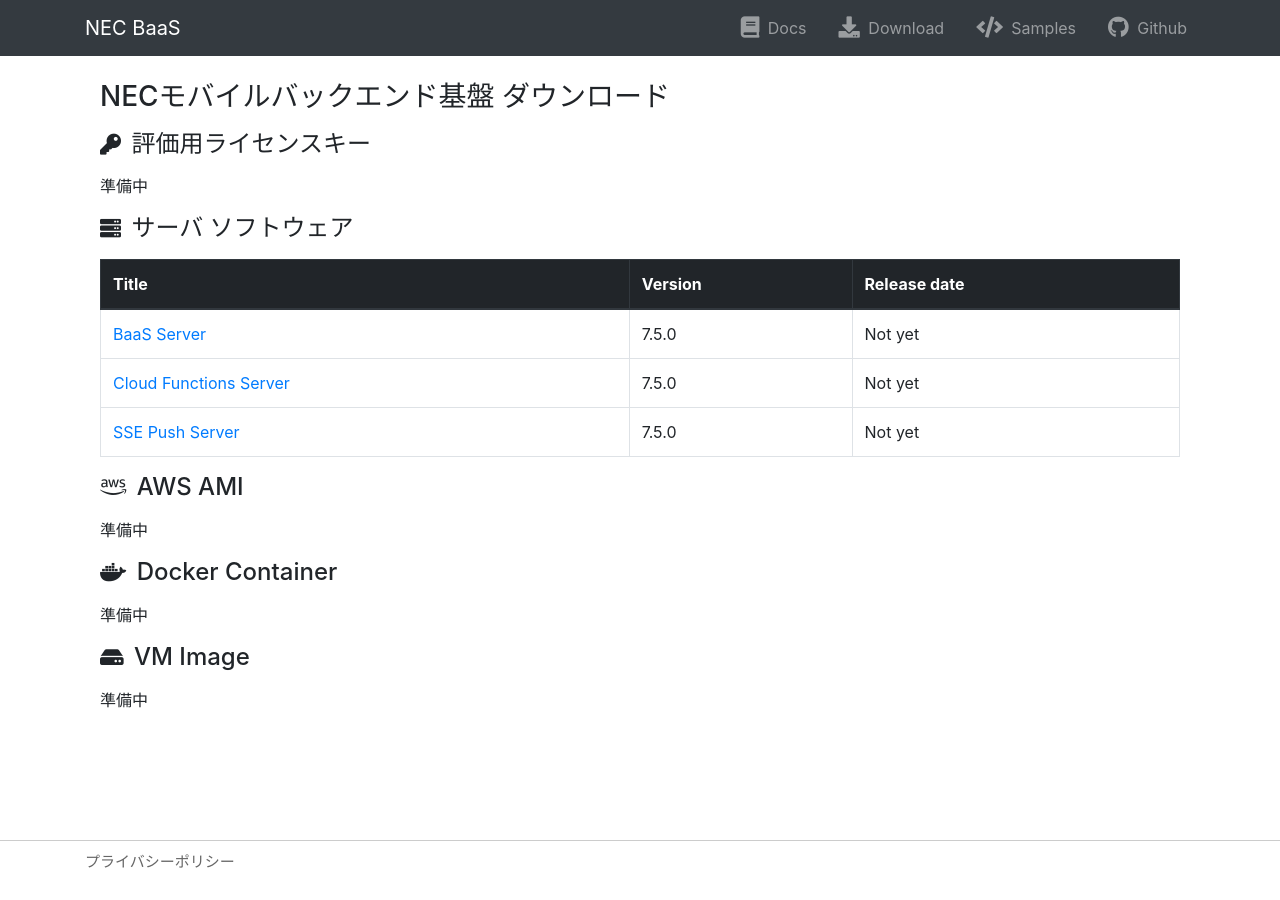
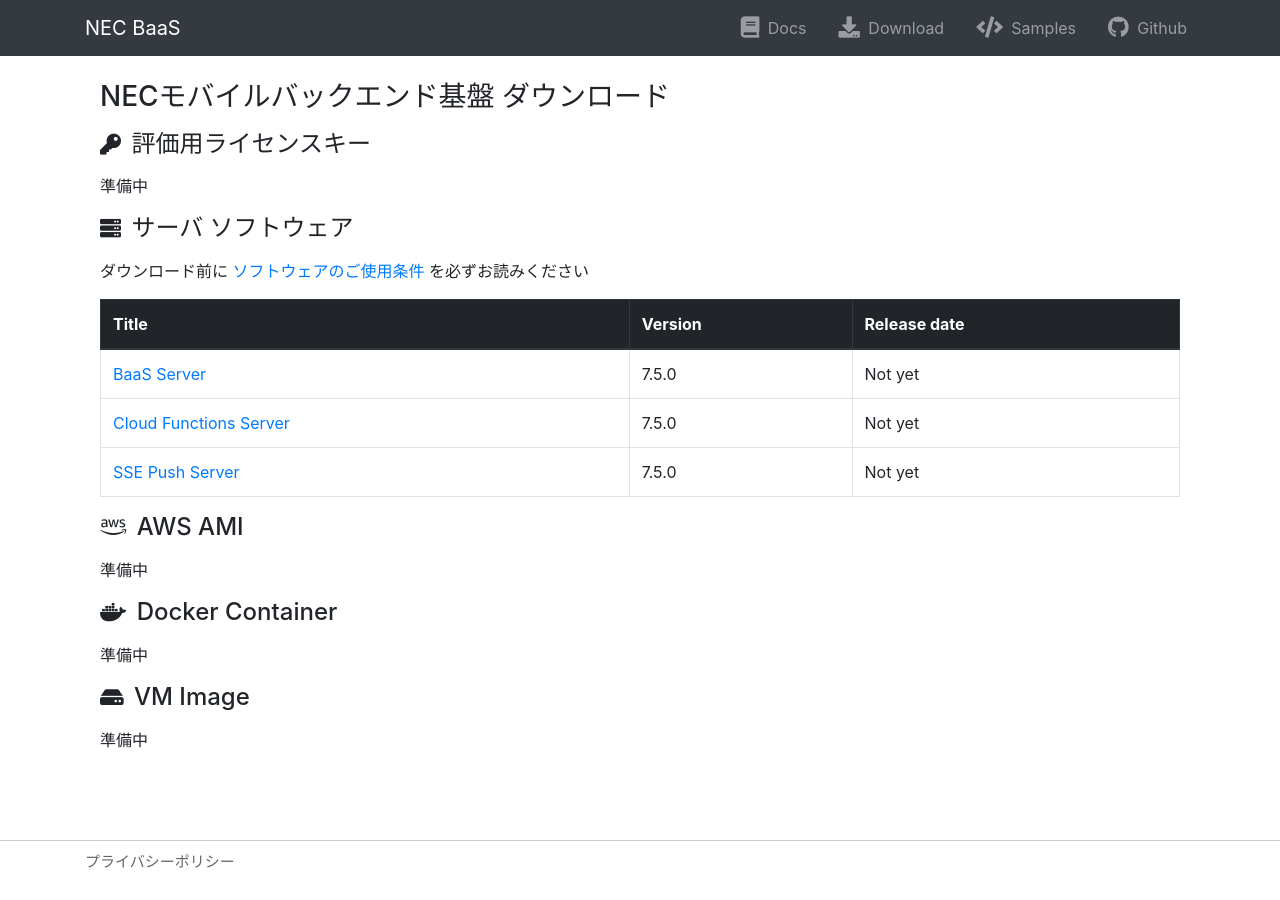
Before and after one commit to nec-baas/nec-baas.github.io, a Jekyll site: the page built from downloads.html, in a window 1280 px wide. Built offline with Jekyll 4.4.1, drawn with Linux system fonts in a browser that asks for light colours; nearby versions of some CDN libraries.

Commit message:
add EULA link

```diff
--- a/downloads.html
+++ b/downloads.html
@@ -12,6 +12,8 @@
             <p>準備中</p>
 
             <h4 class="pb-2"><i class="fas fa-server fa-sm pr-1"></i> サーバ ソフトウェア</h4>
+
+            <p>ダウンロード前に <a href="eula-7.5.pdf">ソフトウェアのご使用条件</a> を必ずお読みください</p>
 
             <table class="table table-bordered">
                 <thead class="thead-dark">
```
